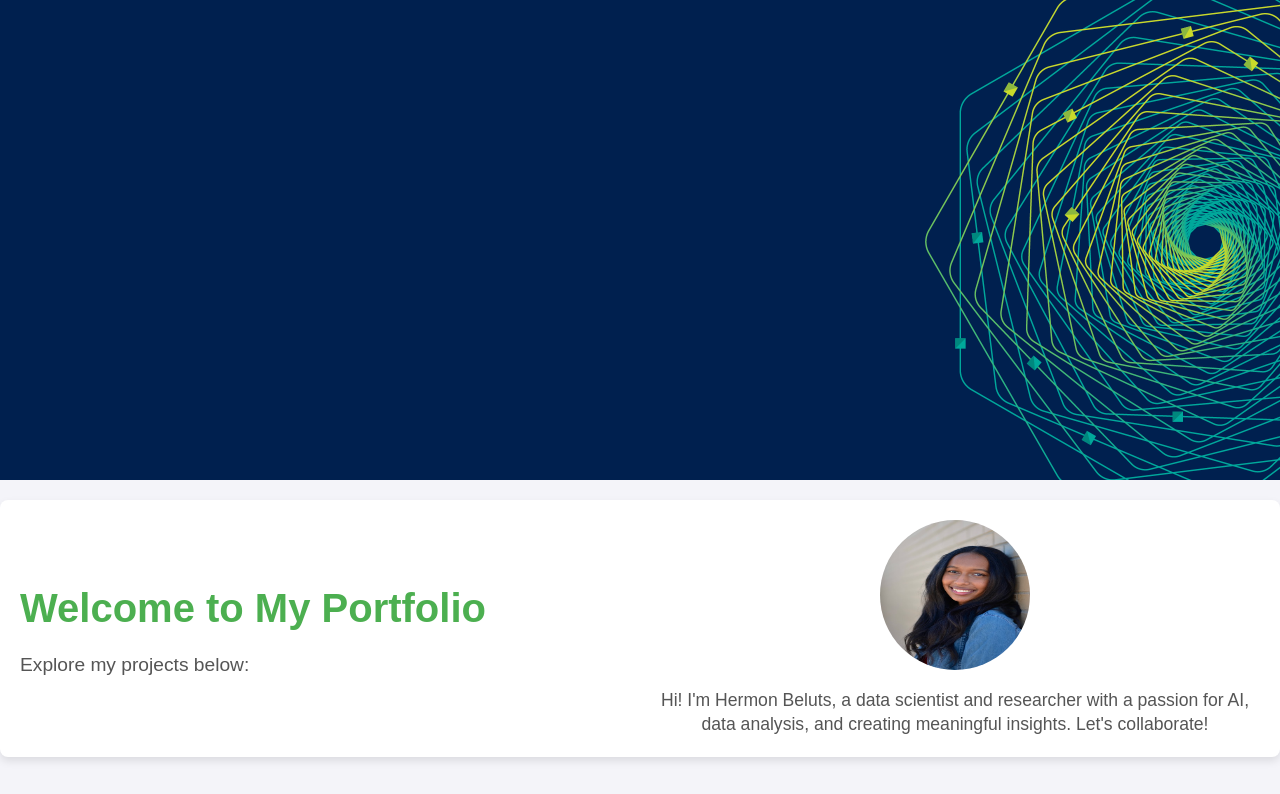
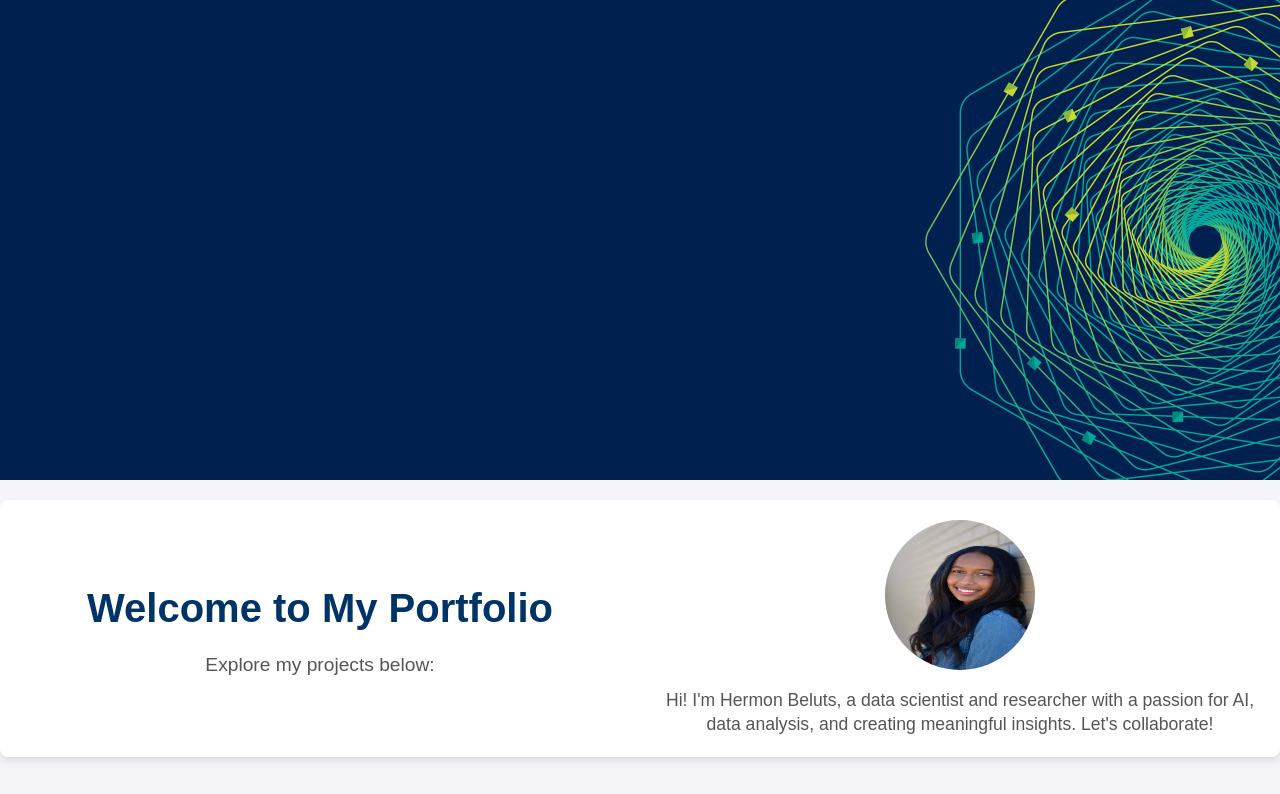
Before and after one commit to hermonbeluts/portfolio, a plain HTML site: page index.html in a window 1280 px wide. Shown: the top 794 px of the page. Drawn offline with Linux system fonts and the light colour scheme.

Commit message:
styling home

```diff
--- a/css/style.css
+++ b/css/style.css
@@ -17,6 +17,7 @@ body {
 .banner {
     width: 100%;
     overflow: hidden;
+    height: 33%; /* Reduces the banner height to 1/3 */
 }
 
 .banner-image {
@@ -30,6 +31,7 @@ body {
     display: flex;
     justify-content: space-between;
     align-items: center;
+    gap: 20px; /* Adds a gap between intro-left and intro-right */
     padding: 20px;
     background-color: #fff;
     margin: 20px 0;
@@ -39,12 +41,13 @@ body {
 
 .intro-left {
     flex: 1;
+    text-align: center; /* Centers text inside intro-left */
     margin-right: 20px;
 }
 
 .intro-left h1 {
     font-size: 2.5em;
-    color: #4CAF50;
+    color: #003366; /* Changes the text color to deep blue */
     margin-bottom: 10px;
 }
 
```
